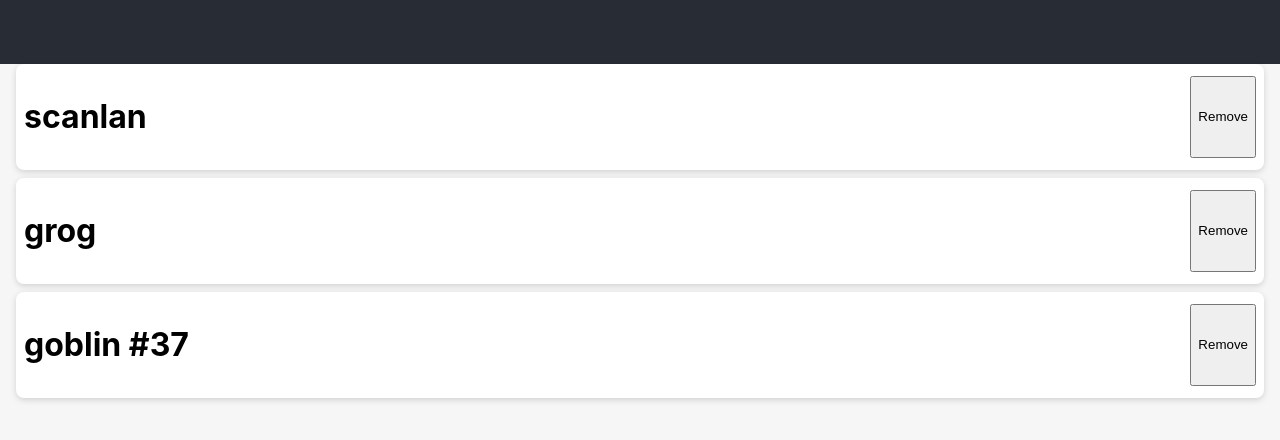
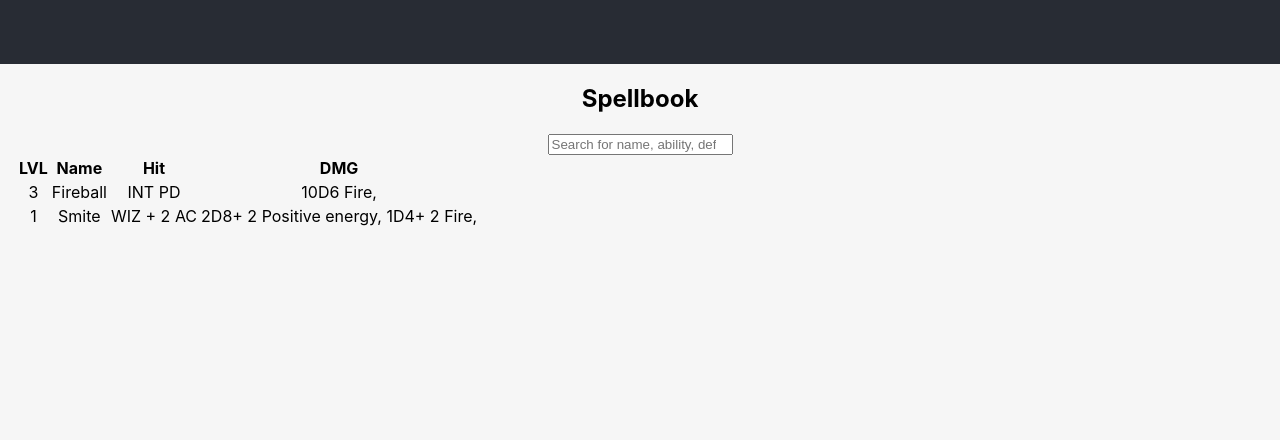
Before and after one commit to syradar/companion-react, a React (Create React App) app: page / in a window 1280 px wide. Shown: the top 440 px of the page. Built offline with nearby package versions, Linux system fonts and the light colour scheme.

Commit message:
Add SpellbookPage

```diff
--- a/src/App.tsx
+++ b/src/App.tsx
@@ -1,24 +1,30 @@
-import React, { useState } from "react";
-import "./App.css";
-import Card from "./Card";
+import React, { useState } from 'react';
+import './App.css';
+import Card from './Card';
+import SpellbookPage from './Spellbook';
 
 export interface Character {
   name: string;
   id: number;
+  initiative: number;
 }
+
 function App() {
   const [characters, setCharacters] = useState([
     {
       name: `scanlan`,
       id: 0,
+      initiative: 10,
     },
     {
       name: `grog`,
       id: 1,
+      initiative: 7,
     },
     {
       name: `goblin #37`,
       id: 2,
+      initiative: 20,
     },
   ]);
 
@@ -29,15 +35,18 @@ function App() {
     <div className="App">
       <header className="App-header"></header>
       <main>
-        <div className="card-list">
-          {characters.map((c) => (
+        <SpellbookPage />
+        {/* <div className="card-list">
+          {characters
+            .sort((a, b) => b.initiative - a.initiative)
+            .map((c) => (
               <Card
                 key={c.id}
                 character={c}
                 onCharacterDelete={handleRemoveCharacter}
               />
             ))}
-        </div>
+        </div> */}
       </main>
     </div>
   );
--- /dev/null
+++ b/src/Spellbook.tsx
@@ -0,0 +1,96 @@
+import React from 'react';
+
+type Defense = 'PD' | 'AC' | 'MD';
+type Ability = 'INT' | 'CHA' | 'WIZ';
+type DamageType = 'Fire' | 'Frost' | 'Positive energy';
+
+interface Dice {
+  amount: number;
+  size: number;
+  modifier?: number;
+}
+
+interface Damage extends Dice {
+  type: DamageType;
+}
+
+interface ToHit {
+  ability: Ability;
+  modifier?: number;
+  defense: Defense;
+}
+
+interface Spell {
+  id: number;
+  level: number;
+  name: string;
+  hit: ToHit;
+  damage: Damage[];
+}
+
+const spells: Spell[] = [
+  {
+    id: 0,
+    level: 3,
+    name: 'Fireball',
+    hit: { ability: 'INT', defense: 'PD', modifier: 0 },
+    damage: [{ amount: 10, size: 6, modifier: 0, type: 'Fire' }],
+  },
+  {
+    id: 0,
+    level: 1,
+    name: 'Smite',
+    hit: { ability: 'WIZ', defense: 'AC', modifier: 2 },
+    damage: [
+      { amount: 2, size: 8, modifier: 2, type: 'Positive energy' },
+      { amount: 1, size: 4, modifier: 2, type: 'Fire' },
+    ],
+  },
+];
+
+function SpellbookPage() {
+  return (
+    <section>
+      <h1>Spellbook</h1>
+      <input
+        type="search"
+        name=""
+        id=""
+        placeholder="Search for name, ability, defense, damage type..."
+      />
+      <table>
+        <thead>
+          <tr>
+            <th>LVL</th>
+            <th>Name</th>
+            <th>Hit</th>
+            <th>DMG</th>
+          </tr>
+        </thead>
+        <tbody>
+          {spells.map((s) => (
+            <tr>
+              <td>{s.level}</td>
+              <td>{s.name}</td>
+              <td>
+                {s.hit.ability} {s.hit.modifier ? '+ ' + s.hit.modifier : ''}{' '}
+                {s.hit.defense}
+              </td>
+              <td>
+                {s.damage.map((d) => (
+                  <>
+                    {d.amount}D{d.size}
+                    {d.modifier ? '+ ' + d.modifier : ''} {d.type}
+                    {', '}
+                  </>
+                ))}
+              </td>
+            </tr>
+          ))}
+        </tbody>
+      </table>
+    </section>
+  );
+}
+
+export default SpellbookPage;
```
Lines whose indentation alone changed are shown as unchanged.
